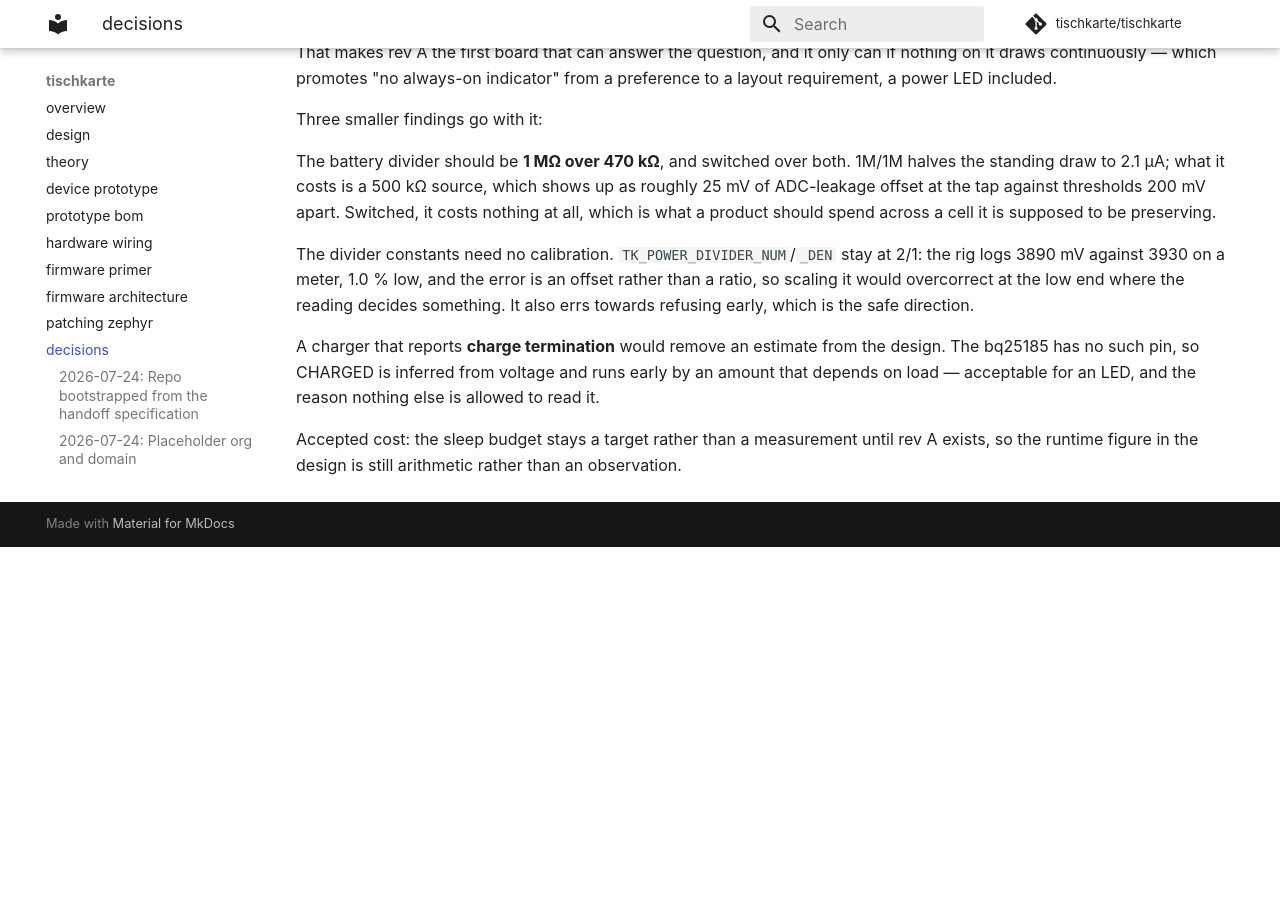
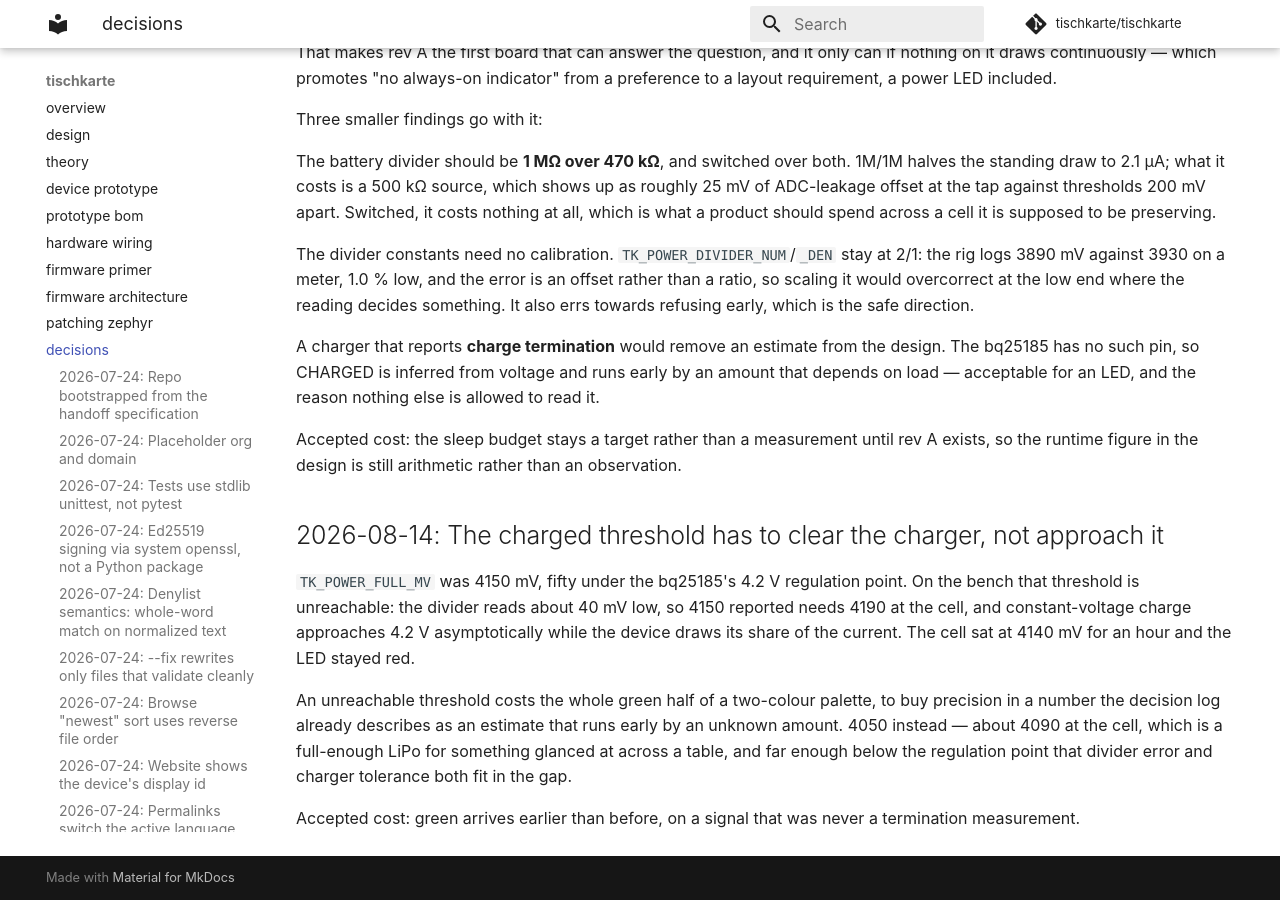
Before and after one commit to giacomomellone/cicala, an MkDocs documentation site: the page built from docs/decisions.md, in a window 1280 px wide and 900 px high, scrolled down 31512 px. Built offline with MkDocs 1.6.1 and Material for MkDocs 9.7.7, drawn with Linux system fonts in a browser that asks for light colours; comment, search, counter and statistics services are not loaded; before the commit the page ends 32059 px from its top, so only the background shows below that.

Commit message:
fix(fw): a charged threshold the LED can actually reach
TK_POWER_FULL_MV was 4150 mV, fifty under the bq25185's 4.2 V regulation
point, and on the bench that is unreachable. The divider reads about 40 mV low,
so 4150 reported wants 4190 at the cell, and constant-voltage charge approaches
4.2 V asymptotically while the device draws its share of the current. The cell
sat at 4140 mV and the LED stayed red.

4050 instead — roughly 4090 at the cell. An unreachable threshold costs the
green half of a two-colour palette to buy precision in a number that is an
estimate by construction: the charger reports no termination, so this was never
a measurement of one.

Co-Authored-By: Claude Opus 5 <noreply@anthropic.com>

```diff
--- a/docs/decisions.md
+++ b/docs/decisions.md
@@ -909,3 +909,11 @@ The divider constants need no calibration. `TK_POWER_DIVIDER_NUM`/`_DEN` stay at
 A charger that reports **charge termination** would remove an estimate from the design. The bq25185 has no such pin, so CHARGED is inferred from voltage and runs early by an amount that depends on load — acceptable for an LED, and the reason nothing else is allowed to read it.
 
 Accepted cost: the sleep budget stays a target rather than a measurement until rev A exists, so the runtime figure in the design is still arithmetic rather than an observation.
+
+## 2026-08-14: The charged threshold has to clear the charger, not approach it
+
+`TK_POWER_FULL_MV` was 4150 mV, fifty under the bq25185's 4.2 V regulation point. On the bench that threshold is unreachable: the divider reads about 40 mV low, so 4150 reported needs 4190 at the cell, and constant-voltage charge approaches 4.2 V asymptotically while the device draws its share of the current. The cell sat at 4140 mV for an hour and the LED stayed red.
+
+An unreachable threshold costs the whole green half of a two-colour palette, to buy precision in a number the decision log already describes as an estimate that runs early by an unknown amount. 4050 instead — about 4090 at the cell, which is a full-enough LiPo for something glanced at across a table, and far enough below the regulation point that divider error and charger tolerance both fit in the gap.
+
+Accepted cost: green arrives earlier than before, on a signal that was never a termination measurement.
```
Also changed, not shown: 2 other files.
